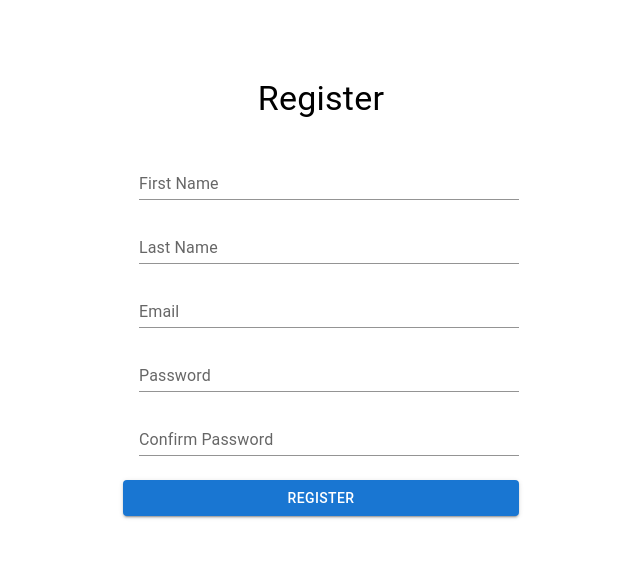
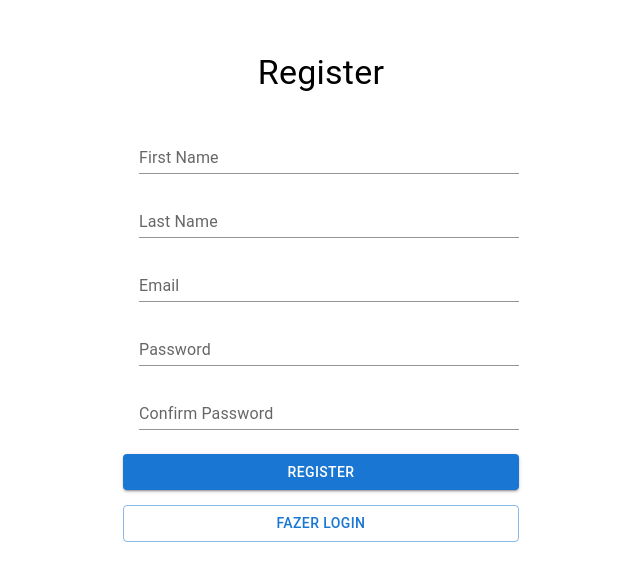
Before and after one commit to Renner-Mk/app-chat-ia, a React (Vite) app: page /register in a window 1280 px wide. Shown: the part 103-684 px from the top of the page, without its empty margins (319-959 px from the left). Built offline with nearby package versions, Linux system fonts and the light colour scheme; no server answers; some icons are missing.

Commit message:
chore: add butons in login and register

```diff
--- a/src/pages/Login/index.tsx
+++ b/src/pages/Login/index.tsx
@@ -99,6 +99,17 @@ export function Login() {
           >
             {loading ? "Carregando..." : "Entrar"}
           </Button>
+          <Button
+            disabled={loading}
+            variant="outlined"
+            fullWidth
+            onClick={() => navigate("/register")}
+            sx={{
+              mt: "15px",
+            }}
+          >
+            Criar conta
+          </Button>
         </Box>
       </Container>
     </>
--- a/src/pages/Register/index.tsx
+++ b/src/pages/Register/index.tsx
@@ -87,7 +87,6 @@ export function Register() {
         </Typography>
 
         <Box component="form" onSubmit={submit}>
-          {/* First Name */}
           <Box sx={{ display: "flex", alignItems: "flex-end", mb: 2 }}>
             <AccountCircle sx={{ color: "action.active", mr: 1, my: 0.5 }} />
             <TextField
@@ -100,7 +99,6 @@ export function Register() {
             />
           </Box>
 
-          {/* Last Name */}
           <Box sx={{ display: "flex", alignItems: "flex-end", mb: 2 }}>
             <AccountCircle sx={{ color: "action.active", mr: 1, my: 0.5 }} />
             <TextField
@@ -113,7 +111,6 @@ export function Register() {
             />
           </Box>
 
-          {/* Email */}
           <Box sx={{ display: "flex", alignItems: "flex-end", mb: 2 }}>
             <AccountCircle sx={{ color: "action.active", mr: 1, my: 0.5 }} />
             <TextField
@@ -126,7 +123,6 @@ export function Register() {
             />
           </Box>
 
-          {/* Password */}
           <Box sx={{ display: "flex", alignItems: "flex-end", mb: 2 }}>
             <LockPersonIcon sx={{ color: "action.active", mr: 1, my: 0.5 }} />
             <TextField
@@ -142,7 +138,6 @@ export function Register() {
             />
           </Box>
 
-          {/* Confirm Password */}
           <Box sx={{ display: "flex", alignItems: "flex-end", mb: 3 }}>
             <LockPersonIcon sx={{ color: "action.active", mr: 1, my: 0.5 }} />
             <TextField
@@ -158,7 +153,6 @@ export function Register() {
             />
           </Box>
 
-          {/* Submit Button */}
           <Button
             type="submit"
             variant="contained"
@@ -167,6 +161,17 @@ export function Register() {
           >
             {loading ? "Carregando..." : "Register"}
           </Button>
+          <Button
+            disabled={loading}
+            variant="outlined"
+            fullWidth
+            onClick={() => navigate("/login")}
+            sx={{
+              mt: "15px",
+            }}
+          >
+            Fazer Login
+          </Button>
         </Box>
       </Container>
     </>
```
